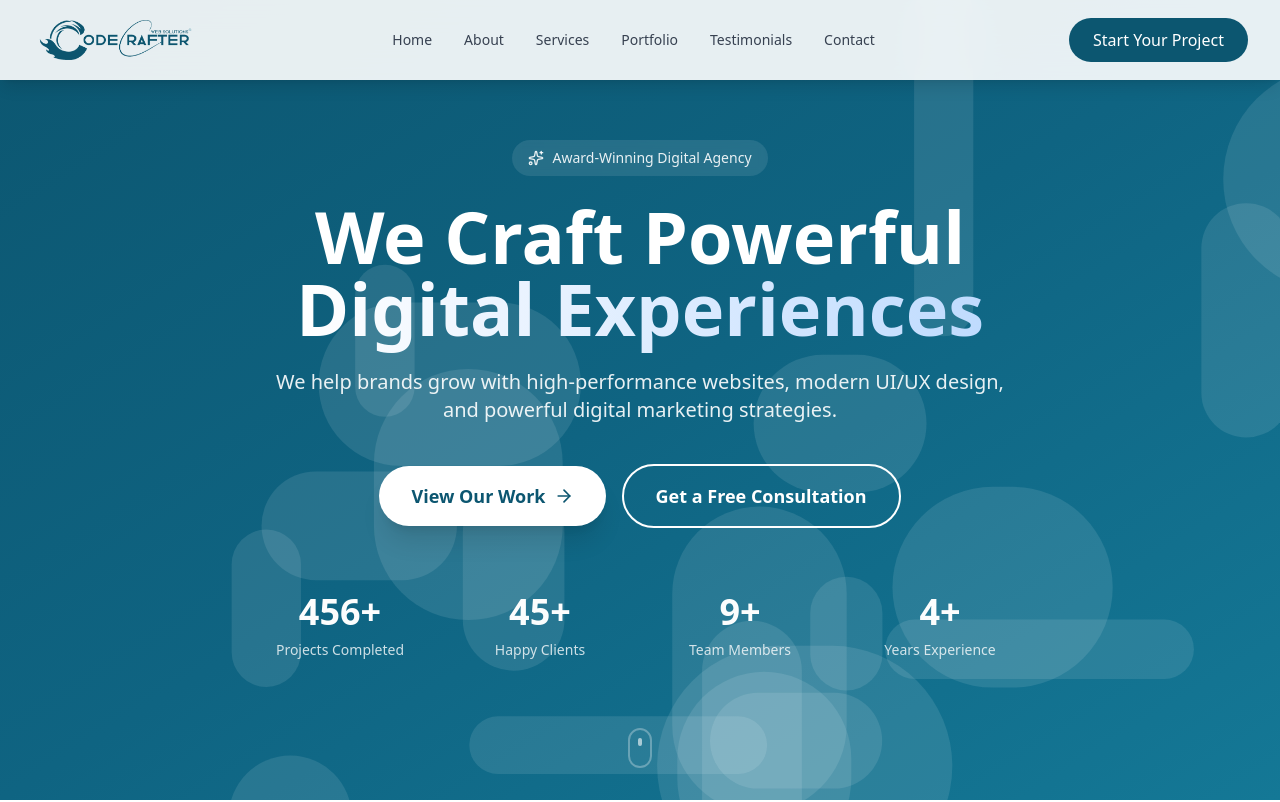
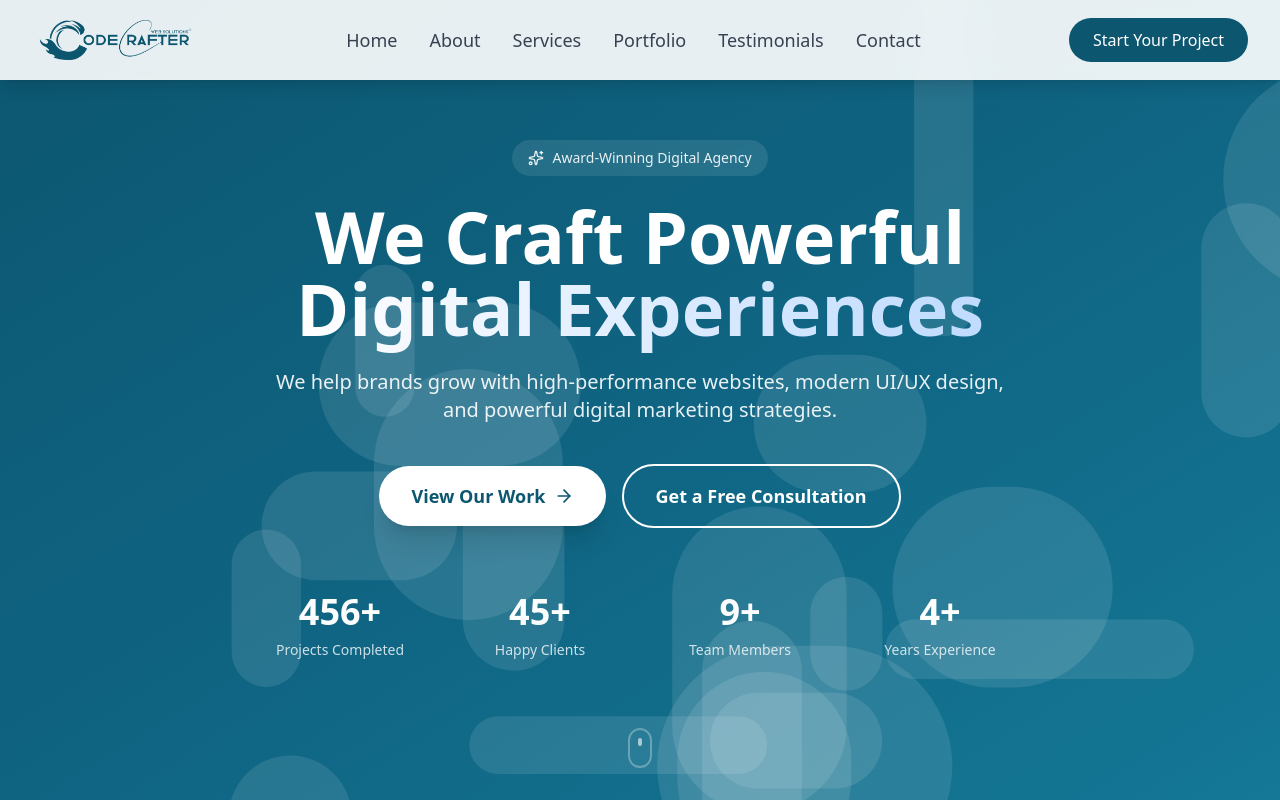
Before and after one commit to yashtrivedi1234/ccws, a React (Vite) app: page / in a window 1280 px wide. Shown: the top 802 px of the page. Built offline with nearby package versions, Linux system fonts and the light colour scheme.

Commit message:
Added something

```diff
--- a/src/components/Header.tsx
+++ b/src/components/Header.tsx
@@ -54,7 +54,7 @@ const Header = () => {
                     scrollToSection(link.href);
                   }}
                   href={link.href}
-                  className="text-sm font-medium text-gray-700 transition-colors hover:text-[rgb(12,86,112)]"
+                  className="text-lg font-medium text-gray-700 transition-colors hover:text-[rgb(12,86,112)]"
                 >
                   {link.name}
                 </motion.a>
```
